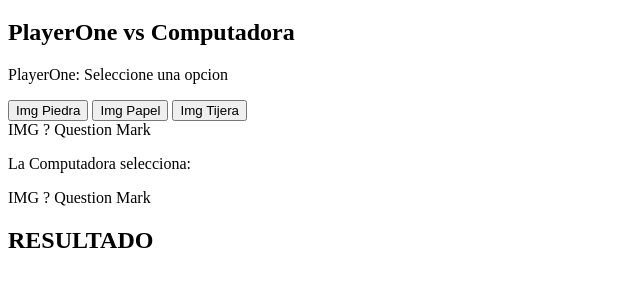
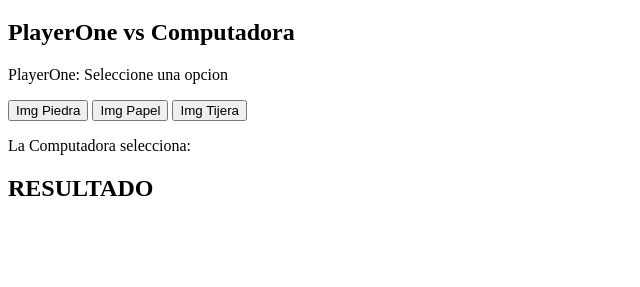
Before and after one commit to Matulaz/piedra-papel-tijera, a plain HTML site: page index.html in a window 1280 px wide. Shown: the part 61-348 px from the top of the page, without its empty margins (0-640 px from the left). Drawn offline with Linux system fonts and the light colour scheme.

Commit message:
arreglos esteticos

```diff
--- a/index.html
+++ b/index.html
@@ -15,11 +15,11 @@
     <button id="piedra">Img Piedra</button>
     <button id="papel">Img Papel</button>
     <button id="tijera">Img Tijera</button>
-    <div id="playerOne">IMG ? Question Mark</div>
+    <div id="playerOne"></div>
 
 
     <p>La Computadora selecciona: </p>
-    <div id="computadora">IMG ? Question Mark</div>
+    <div id="computadora"></div>
 
     <h2>RESULTADO</h2>
     <div id="resultado"></div>
```
